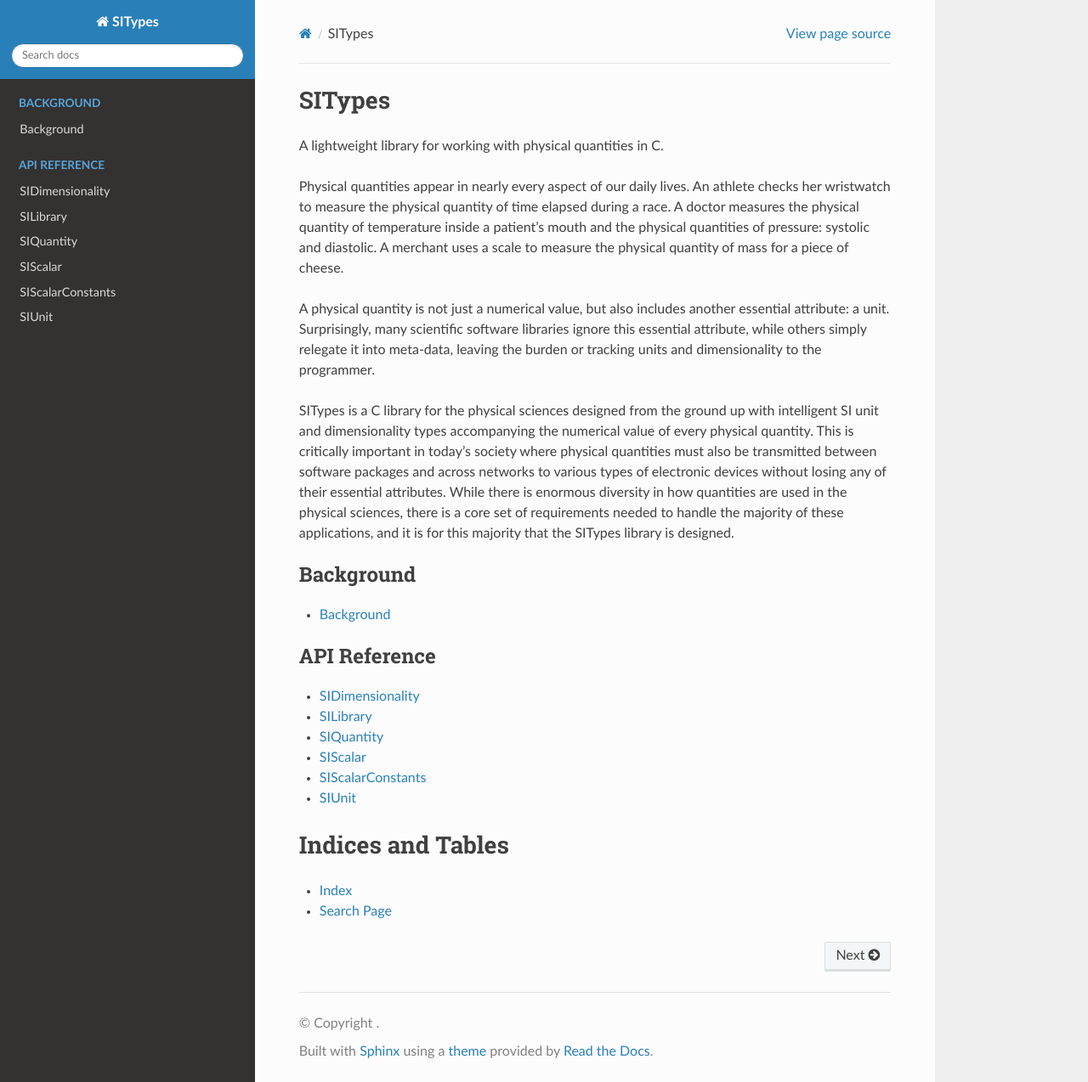
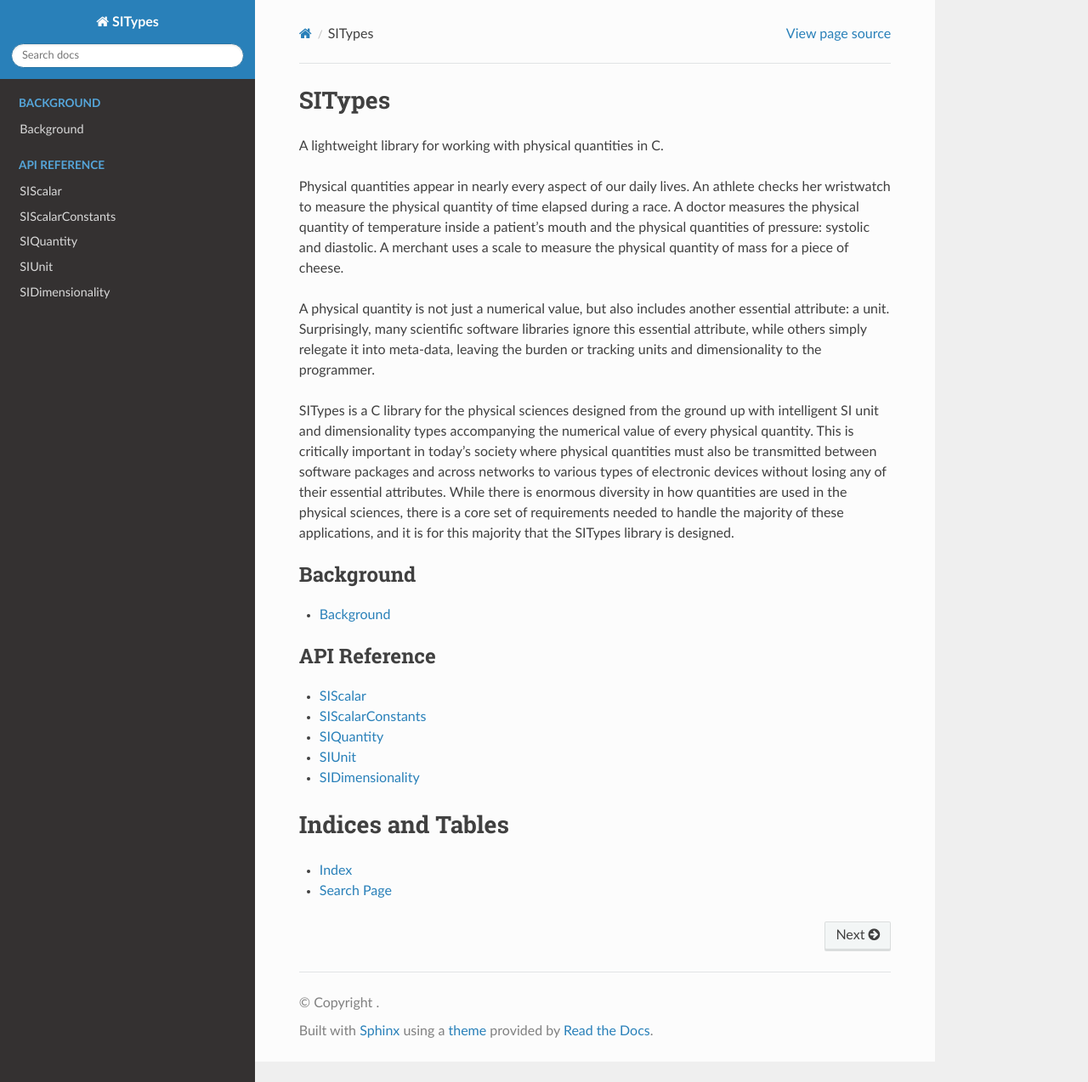
Before and after one commit to pjgrandinetti/SITypes, a Sphinx documentation site: the page built from docs/index.rst, in a window 1280 px wide and 1274 px high. Shown: the whole window at 85% size. Built offline with Sphinx 7.4.7 and the Read the Docs theme 3.1.0, drawn with Linux system fonts in a browser that asks for light colours.

Commit message:
docs update

```diff
--- a/docs/api/SILibrary.rst
+++ /dev/null
@@ -1,4 +0,0 @@
-SILibrary
-=========
-
-.. doxygenfile:: SILibrary.h
--- a/docs/index.rst
+++ b/docs/index.rst
@@ -19,12 +19,11 @@ SITypes is a C library for the physical sciences designed from the ground up wit
    :maxdepth: 1
    :caption: API Reference
 
-   api/SIDimensionality
-   api/SILibrary
-   api/SIQuantity
    api/SIScalar
    api/SIScalarConstants
+   api/SIQuantity
    api/SIUnit
+   api/SIDimensionality
 
 Indices and Tables
 ==================
```
Also changed, not shown: 5 other files.
